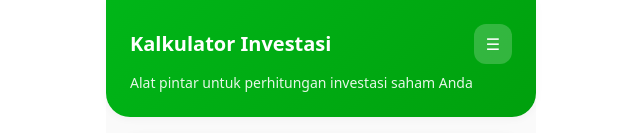
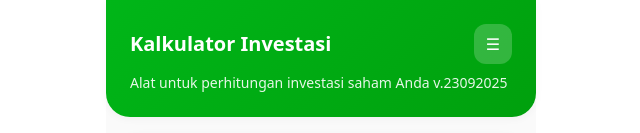
Before and after one commit to welly-im/kalon, a Next.js app: page / in a window 1280 px wide. Shown: the top 133 px of the page, without its empty margins (319-959 px from the left). Built offline with nearby package versions, Linux system fonts and the light colour scheme.

Commit message:
update version

```diff
--- a/src/app/page.js
+++ b/src/app/page.js
@@ -68,7 +68,7 @@ export default function Home() {
           </button>
         </div>
         <p className="m-0" style={{ opacity: "0.9", fontSize: "14px" }}>
-          Alat pintar untuk perhitungan investasi saham Anda
+          Alat untuk perhitungan investasi saham Anda v.23092025
         </p>
       </div>
 
```
